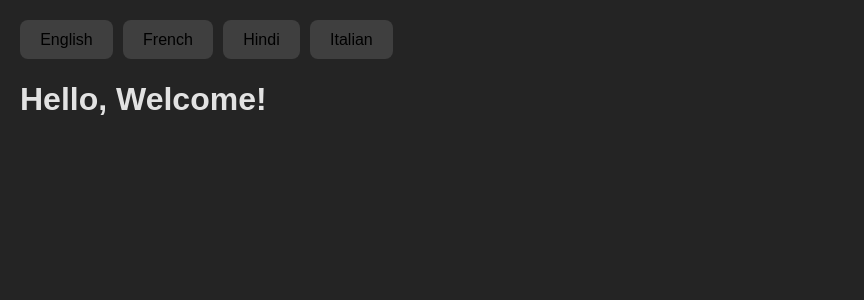
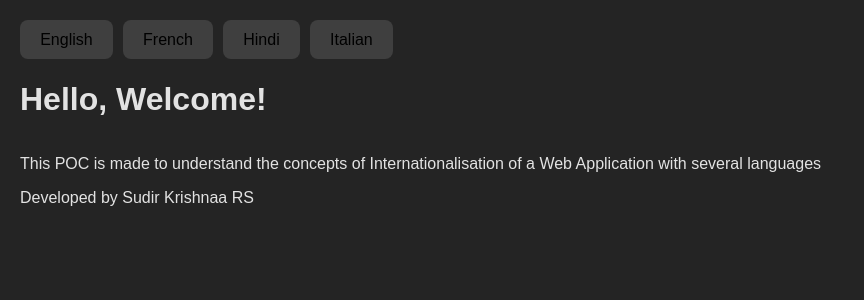
Before and after one commit to SudirKrishnaaRS/i18-React-Internationalisation, a React (Vite) app: page / in a window 1280 px wide. Shown: the top 300 px of the page, without its empty margins (0-864 px from the left). Built offline with nearby package versions, Linux system fonts and the light colour scheme.

Commit message:
Added Nested Objects and it's usage

```diff
--- a/src/18n.js
+++ b/src/18n.js
@@ -8,20 +8,36 @@ i18n
   .init({
     debug: true,
     fallbackLng: "en",
+    returnObjects: true,
     resources: {
       en: {
         translation: {
           greeting: "Hello, Welcome!",
+          description: {
+            line1:
+              "This POC is made to understand the concepts of Internationalisation of a Web Application with several languages",
+            line2: "Developed by Sudir Krishnaa RS",
+          },
         },
       },
       fr: {
         translation: {
           greeting: "Bonjour, Bienvenue!",
+          description: {
+            line1:
+              "Ce POC est fait pour comprendre les concepts d'Internationalisation d'une Application Web avec plusieurs langues",
+            line2: "Développé par Sudir Krishnaa RS",
+          },
         },
       },
       hi: {
         translation: {
           greeting: "नमस्ते, स्वागत है!",
+          description: {
+            line1:
+              "यह POC कई भाषाओं के साथ एक वेब एप्लिकेशन के अंतर्राष्ट्रीयकरण की अवधारणाओं को समझने के लिए बनाया गया है",
+            line2: "सुदीर कृष्णा आरएस द्वारा विकसित",
+          },
         },
       },
     },
--- a/src/App.jsx
+++ b/src/App.jsx
@@ -4,11 +4,14 @@ import LanguageSelector from "./components/language-selector";
 
 function App() {
   const { t } = useTranslation();
+  const { line1, line2 } = t("description");
 
   return (
     <div className="container">
       <LanguageSelector />
       <h1>{t("greeting")}</h1>
+      <p>{line1}</p>
+      <span>{line2}</span>
     </div>
   );
 }
```
